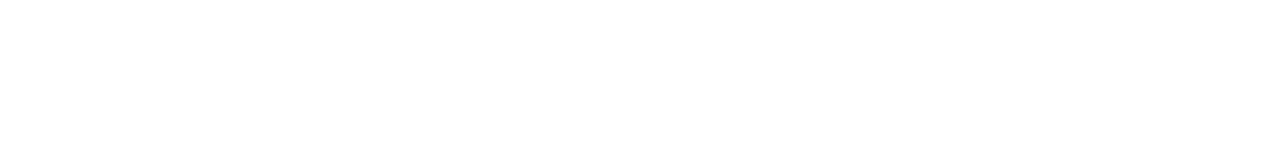
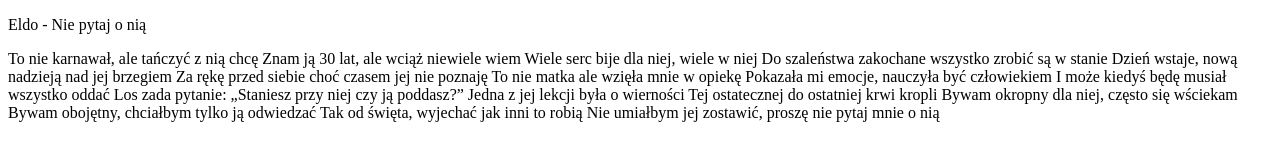
Before and after one commit to Zukani44/7.3-learning-git-2, a plain HTML site: page index.html in a window 1280 px wide. Drawn offline with Linux system fonts and the light colour scheme.

Commit message:
Add author, title and first verse to index.html

```diff
--- a/index.html
+++ b/index.html
@@ -4,9 +4,28 @@
     <meta charset="UTF-8">
     <meta name="viewport" content="width=device-width, initial-scale=1.0">
     <meta http-equiv="X-UA-Compatible" content="ie=edge">
-    <title>Document</title>
+    <title>7.3</title>
 </head>
 <body>
-
+    <section>
+        <p>Eldo - Nie pytaj o nią</p>
+        <p>To nie karnawał, ale tańczyć z nią chcę
+            Znam ją 30 lat, ale wciąż niewiele wiem
+            Wiele serc bije dla niej, wiele w niej
+            Do szaleństwa zakochane wszystko zrobić są w stanie
+            Dzień wstaje, nową nadzieją nad jej brzegiem
+            Za rękę przed siebie choć czasem jej nie poznaję
+            To nie matka ale wzięła mnie w opiekę
+            Pokazała mi emocje, nauczyła być człowiekiem
+            I może kiedyś będę musiał wszystko oddać
+            Los zada pytanie: „Staniesz przy niej czy ją poddasz?”
+            Jedna z jej lekcji była o wierności
+            Tej ostatecznej do ostatniej krwi kropli
+            Bywam okropny dla niej, często się wściekam
+            Bywam obojętny, chciałbym tylko ją odwiedzać
+            Tak od święta, wyjechać jak inni to robią
+            Nie umiałbym jej zostawić, proszę nie pytaj mnie o nią
+            </p>
+    </section>
 </body>
 </html>
```
